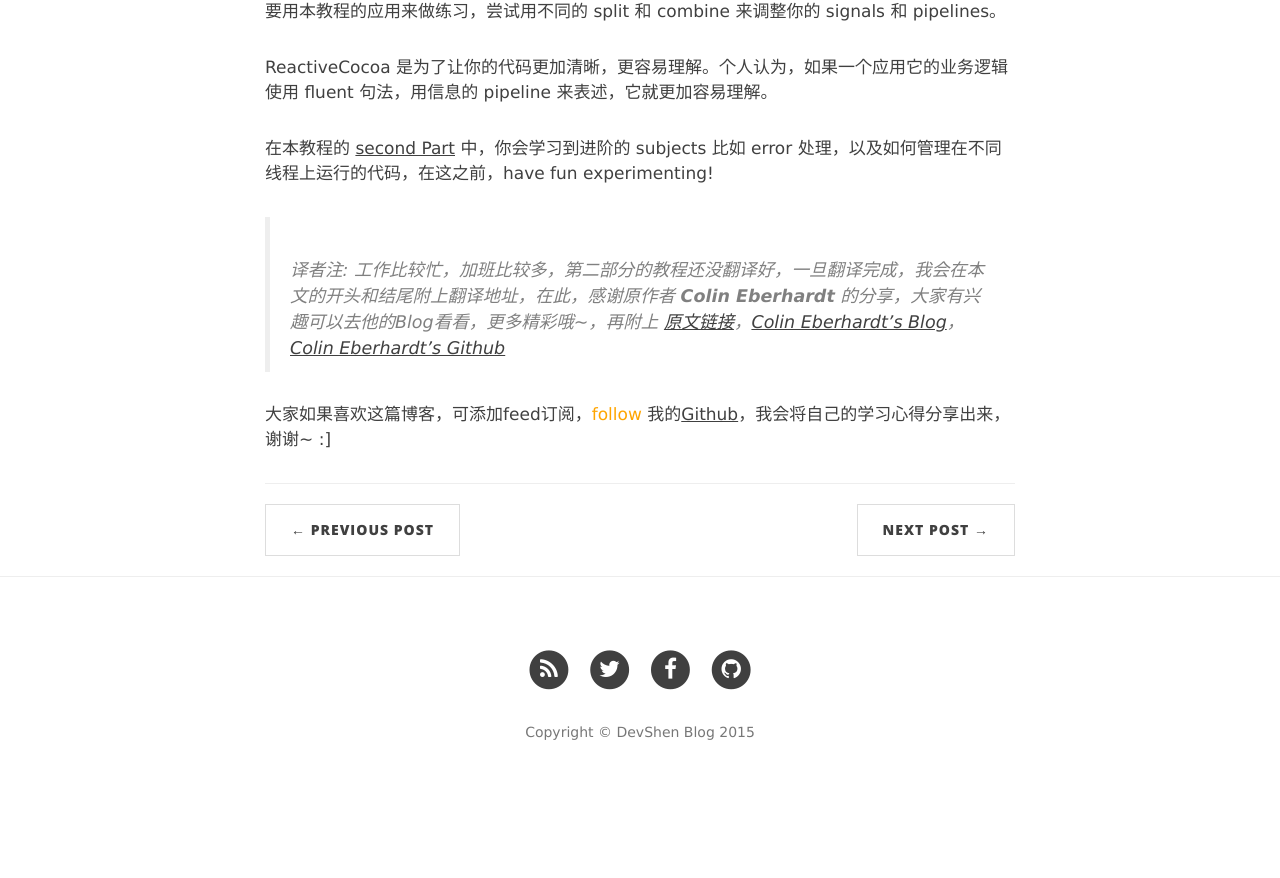
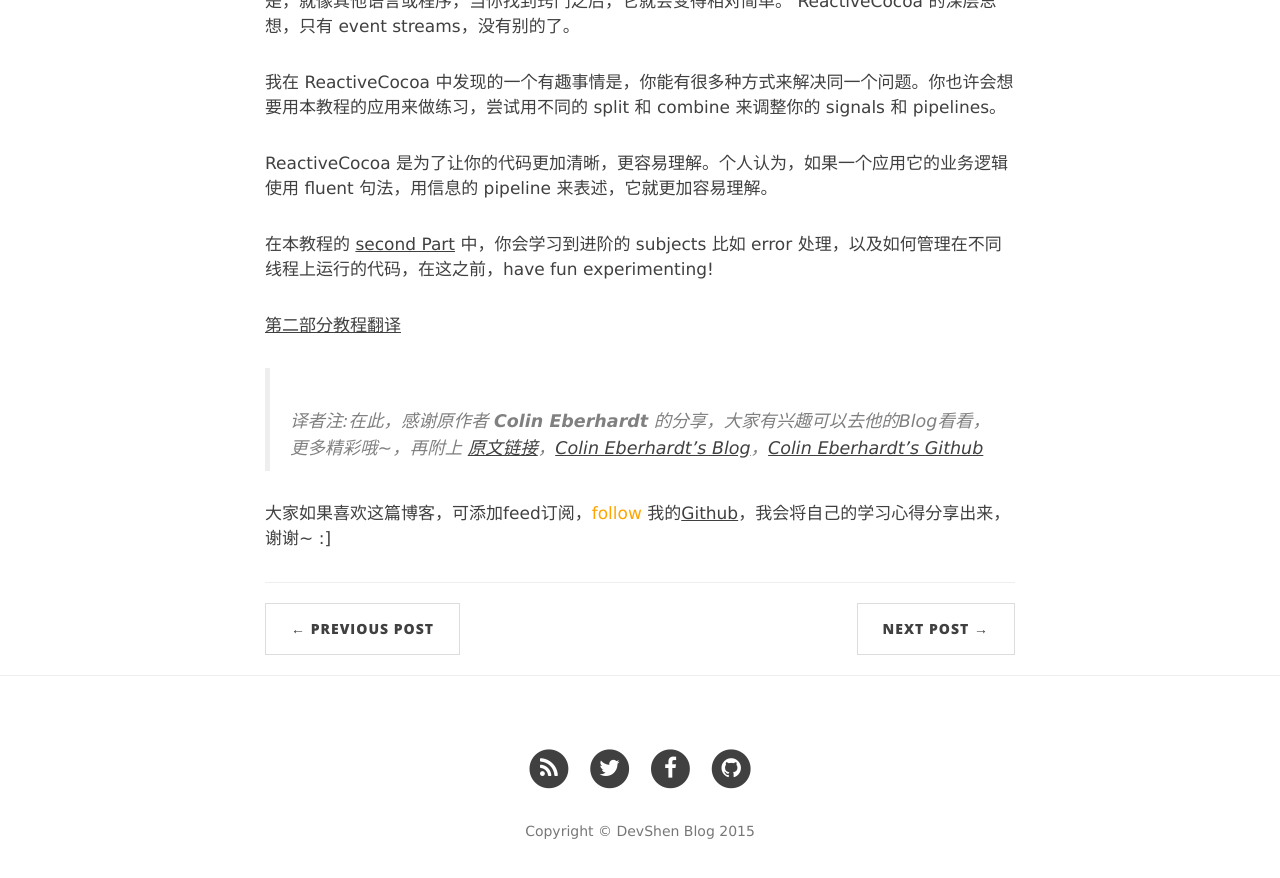
Before and after one commit to devshen/devshen.github.io, a Jekyll site: the page built from _posts/2015-02-05-ReactiveCocoaTutorial-1.md, in a window 1280 px wide and 900 px high, scrolled down 18882 px. Shown: the top 878 px of the window. Built offline with Jekyll 4.4.1, drawn with Linux system fonts in a browser that asks for light colours; nearby versions of some CDN libraries; Markdown is read by kramdown in place of the engine named in the settings; comment, search, counter and statistics services are not loaded; before the commit the page ends 19690 px from its top, so only the background shows below that.

Commit message:
add second part translate

```diff
--- a/_posts/2015-02-05-ReactiveCocoaTutorial-1.md
+++ b/_posts/2015-02-05-ReactiveCocoaTutorial-1.md
@@ -550,6 +552,8 @@ ReactiveCocoa 是为了让你的代码更加清晰，更容易理解。个人认
 
 在本教程的 [second Part](http://www.raywenderlich.com/62796/reactivecocoa-tutorial-pt2) 中，你会学习到进阶的 subjects 比如 error 处理，以及如何管理在不同线程上运行的代码，在这之前，have fun experimenting!
 
-> 译者注: 工作比较忙，加班比较多，第二部分的教程还没翻译好，一旦翻译完成，我会在本文的开头和结尾附上翻译地址，在此，感谢原作者 **Colin Eberhardt** 的分享，大家有兴趣可以去他的Blog看看，更多精彩哦~，再附上 [原文链接](http://www.raywenderlich.com/62699/reactivecocoa-tutorial-pt1)，[Colin Eberhardt's Blog](http://www.scottlogic.com/blog/ceberhardt/)，[Colin Eberhardt's Github](https://github.com/colineberhardt)
+[第二部分教程翻译](http://devshen.github.io/2015/02/09/ReactiveCocoaTutorial-2/)
+
+> 译者注:在此，感谢原作者 **Colin Eberhardt** 的分享，大家有兴趣可以去他的Blog看看，更多精彩哦~，再附上 [原文链接](http://www.raywenderlich.com/62699/reactivecocoa-tutorial-pt1)，[Colin Eberhardt's Blog](http://www.scottlogic.com/blog/ceberhardt/)，[Colin Eberhardt's Github](https://github.com/colineberhardt)
 
 大家如果喜欢这篇博客，可添加feed订阅，<font color="orange">follow</font> 我的[Github](https://github.com/devshen)，我会将自己的学习心得分享出来，谢谢~ :]
```
Also changed, not shown: other parts of _posts/2015-02-05-ReactiveCocoaTutorial-1.md (+2 -0 lines).
